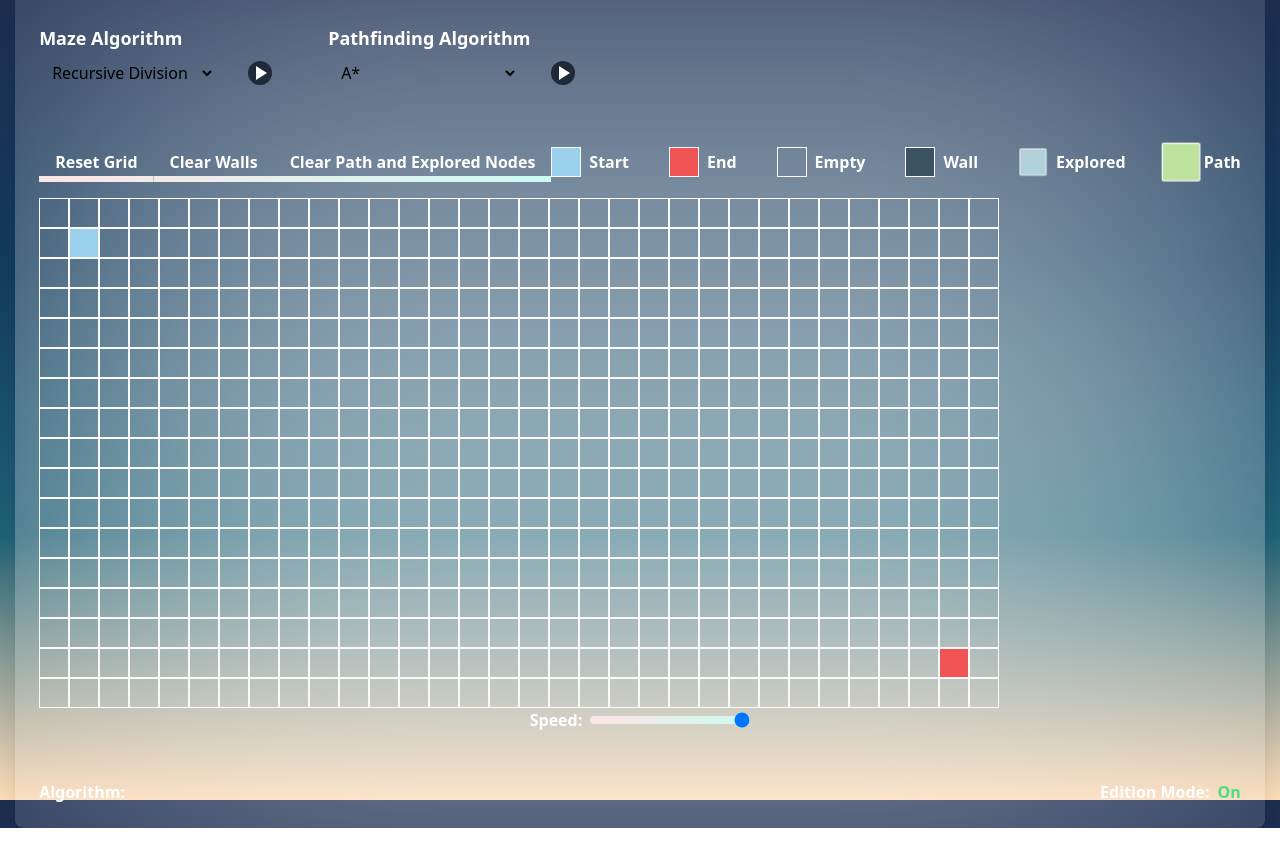
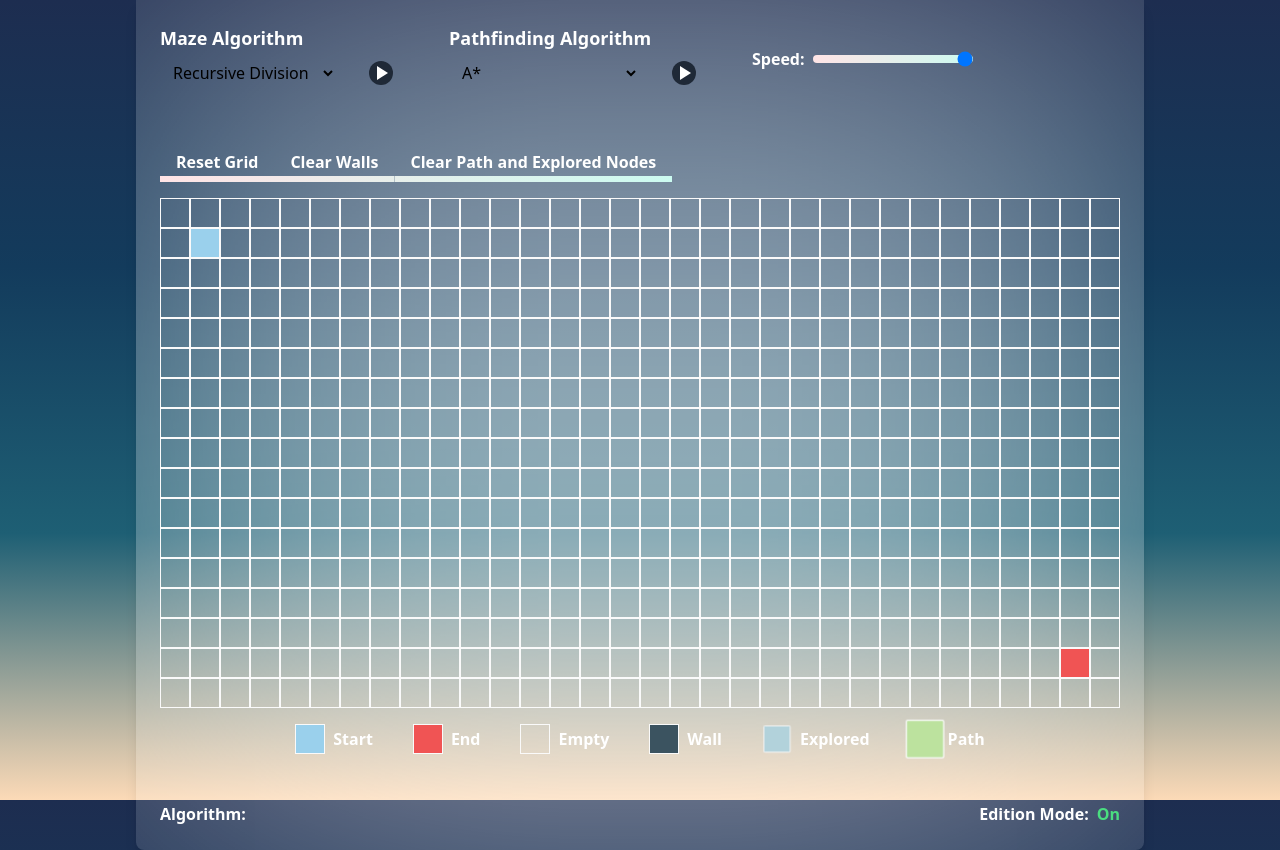
Before and after one commit to Lokicoule/pathfinding-viewer, a React (Vite) app: page / in a window 1280 px wide. Before the commit the page ends 828 px from the top, so only its background shows below. Built offline with nearby package versions, Linux system fonts and the light colour scheme.

Commit message:
style: reorganize ui

```diff
--- a/src/presentation/components/atoms/button/Button.tsx
+++ b/src/presentation/components/atoms/button/Button.tsx
@@ -26,7 +26,7 @@ const Button: ButtonComponent = ({
           onClick={onClick}
           className={`
           disabled:opacity-50 disabled:pointer-events-none disabled:cursor-not-allowed
-           px-4 py-2 rounded-t-sm  font-semibold hover:text-gray-600
+           px-4 py-2 rounded-t-sm  font-semibold hover:text-[#3b5360]
            bg-no-repeat bg-bottom bg-[length:100%_6px] transition-[background-size] duration-300 ease-in-out hover:bg-[length:100%_100%]  ${
              className || ""
            }`}
--- a/src/presentation/components/templates/Environment.tsx
+++ b/src/presentation/components/templates/Environment.tsx
@@ -18,17 +18,17 @@ const Environment: EnvironmentComponent = () => {
             <div className="flex flex-row justify-start items-center space-x-10">
               <Maze />
               <Pathfinding />
+              <AnimationSpeed />
             </div>
           </div>
         </div>
       </Card.Header>
-      <Card.Body>
+      <Card.Body className="space-y-4">
         <div className="flex justify-between items-center">
           <GridControls />
-          <Legend />
         </div>
         <NodeGrid />
-        <AnimationSpeed />
+        <Legend />
       </Card.Body>
       <Card.Footer className="flex flex-col justify-center items-center space-y-4">
         <Algorithm />
```
